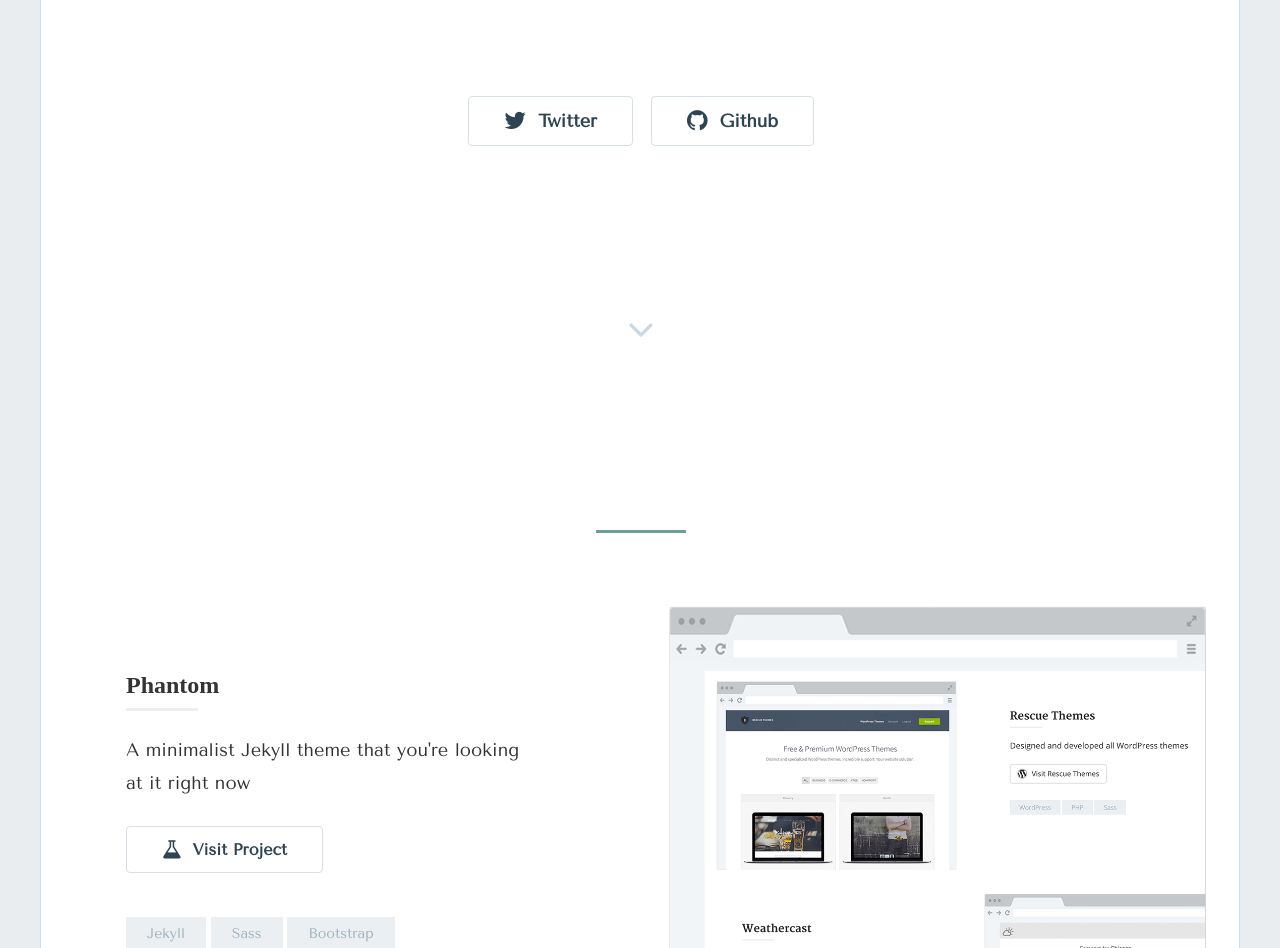
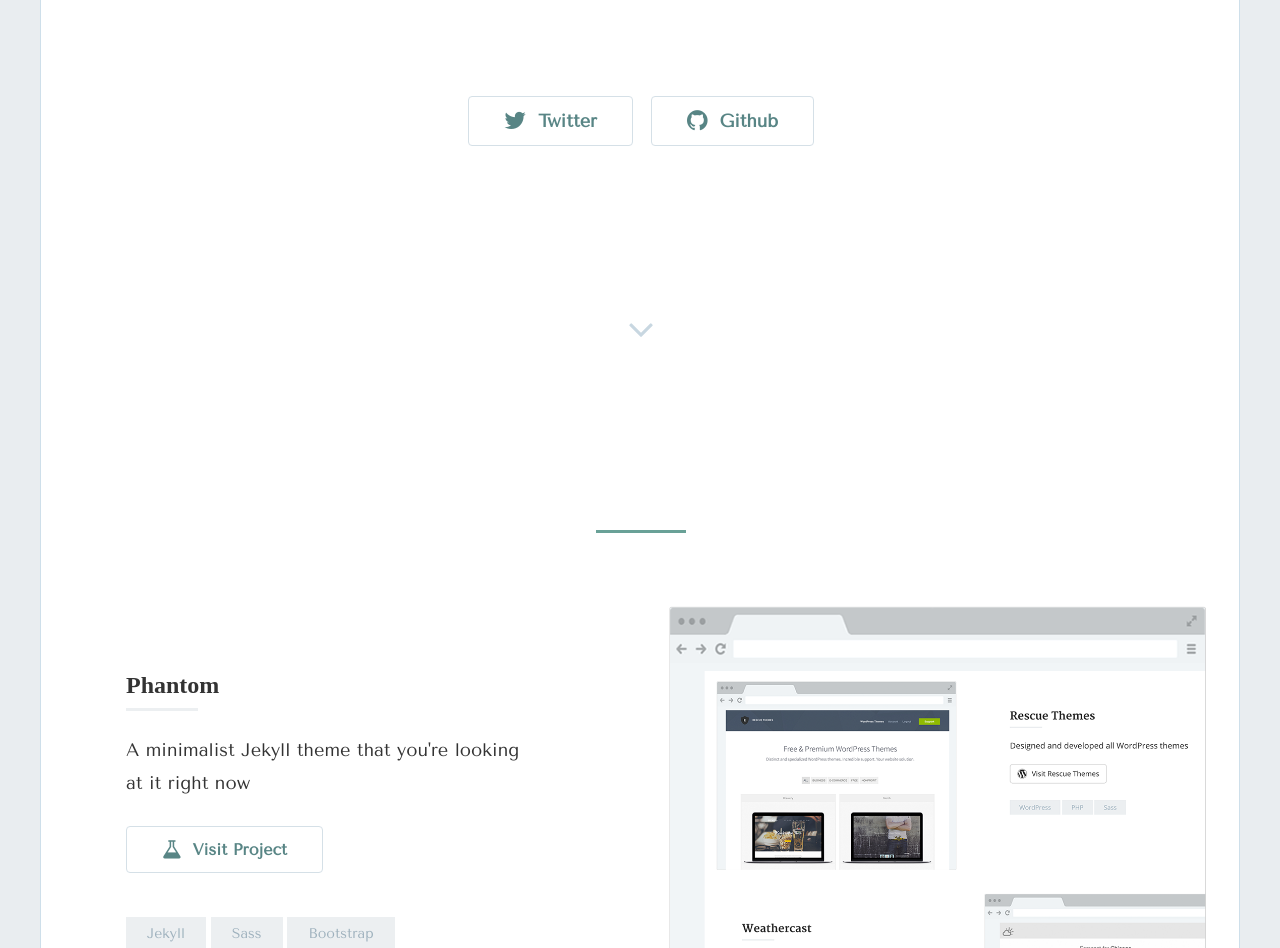
Before and after one commit to carolinschneider/carolinschneider.github.io, a Jekyll site: the page built from index.html, in a window 1280 px wide and 1400 px high. Shown: the part 295-1243 px from the top of the window. Built offline with Jekyll 4.4.1, drawn with Linux system fonts in a browser that asks for light colours; nearby versions of some CDN libraries; the list of posts is cut into pages by our own code.

Commit message:
Update style.scss

```diff
--- a/css/style.scss
+++ b/css/style.scss
@@ -69,7 +69,7 @@ button.btn, input.btn {
   margin: 2em 0.5em;
   border: solid 1px #d5e0e7;
   border-radius: 4px;
-  color: #2E4453;
+  color: #588585;
   font-weight: 600;
   &:hover, &.btn-default:hover {
     background-color: white;
```
